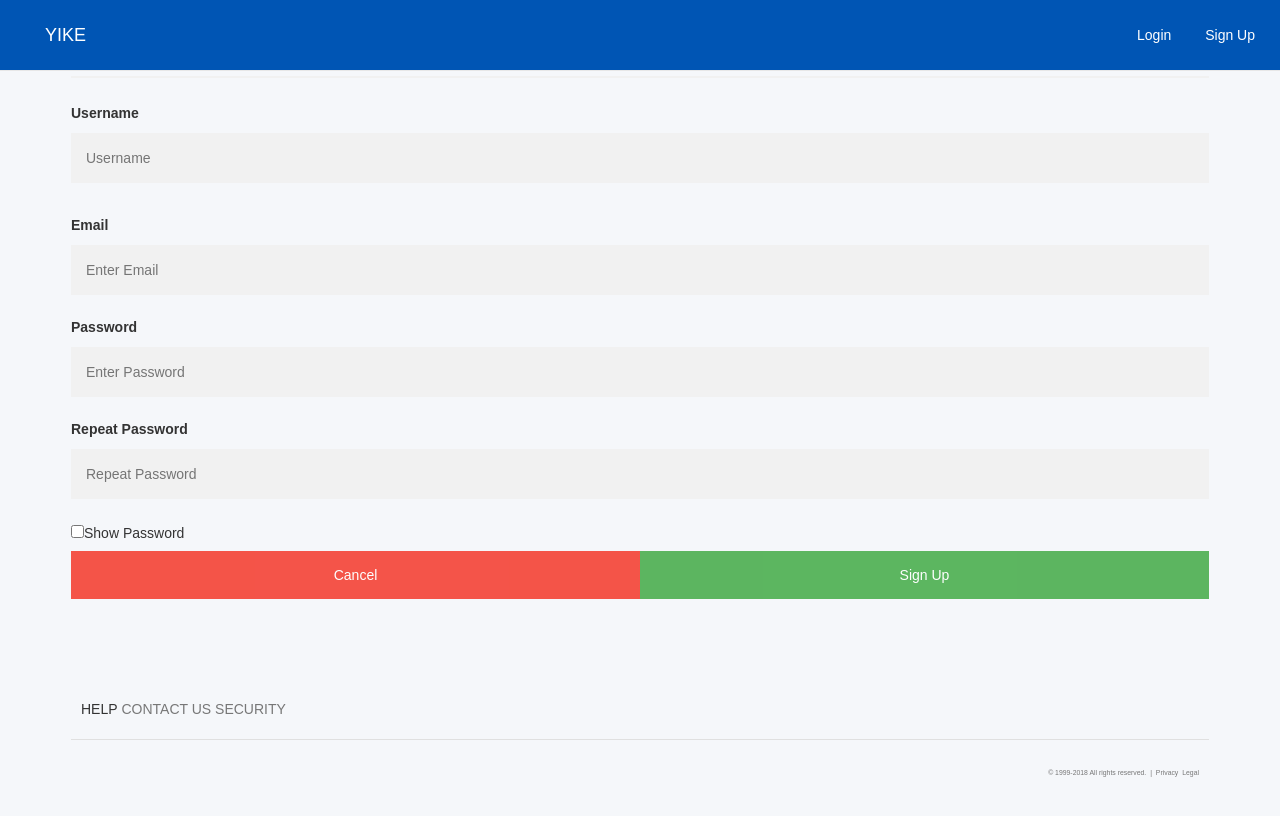
After one commit to dumpalasaiavinash/Yike, a Django app: page /Client/signin/ in a window 1280 px wide. The commit adds this page. Run offline with Django 3.2, Linux system fonts and the light colour scheme; some libraries are stand-ins or nearby versions.

Commit message:
client_login

```diff
--- /dev/null
+++ b/Client/templates/Client/client_loggedin.html
@@ -0,0 +1 @@
+<h1>logged in </h1>
--- /dev/null
+++ b/Client/templates/Client/client_signup.html
@@ -0,0 +1,123 @@
+{% extends "home/base.html" %}
+{% load static %}
+{% block body %}
+
+                <style>
+                body {font-family: Arial, Helvetica, sans-serif;}
+                * {box-sizing: border-box}
+
+                /* Full-width input fields */
+                input[type=text], input[type=password] {
+                  width: 100%;
+                  padding: 15px;
+                  margin: 5px 0 22px 0;
+                  display: inline-block;
+                  border: none;
+                  background: #f1f1f1;
+                }
+
+                input[type=text]:focus, input[type=text]:focus {
+                  background-color: #ddd;
+                  outline: none;
+                }
+
+                hr {
+                  border: 1px solid #f1f1f1;
+                  margin-bottom: 25px;
+                }
+
+                /* Set a style for all buttons */
+                button {
+                  background-color: #4CAF50;
+                  color: white;
+                  padding: 14px 20px;
+                  margin: 8px 0;
+                  border: none;
+                  cursor: pointer;
+                  width: 100%;
+                  opacity: 0.9;
+                }
+
+                button:hover {
+                  opacity:1;
+                }
+
+                /* Extra styles for the cancel button */
+                .cancelbtn {
+                  padding: 14px 20px;
+                  background-color: #f44336;
+                }
+
+                /* Float cancel and signup buttons and add an equal width */
+                .cancelbtn, .signupbtn {
+                  float: left;
+                  width: 50%;
+                }
+
+                /* Add padding to container elements */
+                .container {
+                  padding: 16px;
+                }
+
+                /* Clear floats */
+                .clearfix::after {
+                  content: "";
+                  clear: both;
+                  display: table;
+                }
+
+                /* Change styles for cancel button and signup button on extra small screens */
+                @media screen and (max-width: 300px) {
+                  .cancelbtn, .signupbtn {
+                     width: 100%;
+                  }
+                }
+                </style>
+                <body>
+                                <form method="POST" action="{% url 'client_signin' %}">
+                                        {% csrf_token %}
+                  <div class="container">
+
+                    <hr>
+                    <label for="Username"><b>Username</b></label>
+                    <input type="text" id = "userid" title = "no special characters" placeholder="Username" name="Username" pattern = "^(?=.*[a-z])|(?=.*[A-Z])|(?=.*[0-9]).{4,16}$" required>
+                    <p id ="usertext"></p>
+                    <label for="email"><b>Email</b></label>
+                    <input type="text" placeholder="Enter Email" name="email" required>
+
+                    <label for="psw"><b>Password</b></label>
+                    <input id = "myInput" type="password" title="at least 1 lowercase and 1 uppercase and one numeric and special character atleast length is 8 " placeholder="Enter Password" pattern = "^(?=.*[a-z])(?=.*[A-Z])(?=.*[0-9])(?=.*[!@#$%^&*_=+-]).{8,16}$" name="psw"  required>
+                    <label for="psw-repeat"><b>Repeat Password</b></label>
+
+                    <input id = "myInput1" type="password" placeholder="Repeat Password" minlength="8" maxlength="16" name="psw-repeat" required>
+                    <input type="checkbox" onclick="myFunction()">Show Password
+                    <div class="clearfix">
+                      <button type="button" class="cancelbtn">Cancel</button>
+                      <button type="submit" class="signupbtn">Sign Up</button>
+                    </div>
+                  </div>
+                </form>
+
+                <script>
+                function myFunction() {
+                var x = document.getElementById("myInput");
+                var y = document.getElementById("myInput1");
+                if (x.type === "password") {
+                  x.type = "text";
+                } else {
+                  x.type = "password";
+                }
+
+                if (y.type == "password") {
+                  y.type = "text";
+                } else {
+                  y.type = "password";
+                }
+              }
+
+                </script>
+
+                 </body>
+                </html>
+
+             {% endblock %}
--- a/Client/templates/Client/second.html
+++ b/Client/templates/Client/second.html
@@ -3,6 +3,8 @@
 
 
 {% block body %}
+
+
 <div class = "sheet">
         <link href="https://fonts.googleapis.com/icon?family=Material+Icons" rel="stylesheet">
     <link rel="stylesheet" href="{% static "Client/css/first.css" %}">
@@ -38,4 +40,5 @@
 
 
 
+
 {% endblock %}
--- a/Client/urls.py
+++ b/Client/urls.py
@@ -5,4 +5,9 @@ urlpatterns = [
     path('firstpage/', views.firstpage,name='firstpage'),
     path('secondpage/',views.secondpage,name='secondpage'),
     path('thirdpage/',views.thirdpage,name='thirdpage'),
+    path('track/',views.track,name='track'),
+    path('signup/',views.client_signup,name='client_signup'),
+    path('signin/',views.client_signin,name='client_signin'),
+    path('login/',views.client_login,name='client_login'),
+    path('loggedin/',views.client_loggedin,name='client_loggedin')
 ]
--- a/Client/views.py
+++ b/Client/views.py
@@ -1,11 +1,127 @@
 from django.shortcuts import render
+from django.contrib import sessions
+import copy
+import boto3
+from boto3.dynamodb.conditions import Key, Attr
+from datetime import date
+import re,hashlib
+
 
 # Create your views here.
 def firstpage(request):
     return render(request, 'Client/first.html')
 
 def secondpage(request):
-    return render(request, 'Client/second.html')
+    dynamodb=boto3.resource('dynamodb')
+    table=dynamodb.Table('departments')
+    response = table.scan(
+                ProjectionExpression="department_name",
+            )
+    #print(response['Items'][0]['department_name'])
+
+    context = response['Items']
+
+    departments=[]
+    for i in context:
+        departments.append(i['department_name'])
+
+    context={
+        'departments':departments
+    }
+
+    if request.method=="POST":
+        comp = request.POST['complaint']
+        dynamodb=boto3.resource('dynamodb')
+        table=dynamodb.Table('complaint')
+        response = table.scan(
+                    ProjectionExpression="complaint_id",
+                )
+
+        table.put_item(
+            Item={
+                'complaint_id':len(response['Items'])+1,
+                'complaint':comp,
+
+            }
+            )
+    return render(request, 'Client/second.html',context)
 
 def thirdpage(request):
     return render(request, 'Client/third.html')
+
+def track(request):
+    return render(request,'Client/track.html')
+
+def complaint(request):
+        return render(request,'Client/second.html')
+
+def client_signup(request):
+
+    return render(request,'Client/client_signup.html')
+
+def client_signin(request):
+    #form validation
+    if request.method=="POST":
+        dynamodb=boto3.resource('dynamodb')
+        table=dynamodb.Table('clients')
+        response = table.scan()
+        context = response['Items']
+        username = request.POST.get('Username')
+        email    = request.POST.get('email')
+        password = request.POST.get('psw')
+        repassword = request.POST.get('psw-repeat')
+        print(username,email,password,repassword)
+
+        #mail validation
+        regex = '^\w+([\.-]?\w+)*@\w+([\.-]?\w+)*(\.\w{2,3})+$'
+        if(re.search(regex,email)):
+            m = 1
+            print('VALID EMAIL')
+        else:
+            m=0
+        #username validation
+        if(m==1):
+            for con in context:
+                print(con['username'],username)
+                if(con['username']==username or con['email']==email):
+                    print('yes')
+                    return render(request,'Client/client_signup.html')
+                else:
+                     if(password==repassword):
+                        print(password)
+                        password_hashed = hashlib.sha256(password.encode())
+                        password_hashed = password_hashed.hexdigest()
+                        print(password_hashed)
+                        table.put_item(
+                            Item={
+                                'client_id':len(response['Items'])+1,
+                                'username':username,
+                                'email':email,
+                                'password':password_hashed,
+                                }
+
+                        )
+                        return render(request,'Client/client_signed.html')
+
+
+    return render(request,'Client/client_signup.html')
+
+
+def client_login(request):
+    return render(request,'Client/client_login.html')
+
+def client_loggedin(request):
+    if request.method=="POST":
+        dynamodb=boto3.resource('dynamodb')
+        table=dynamodb.Table('clients')
+        response = table.scan()
+        context = response['Items']
+        email    = request.POST.get('email')
+        password = request.POST.get('psw')
+        password_hashed = hashlib.sha256(password.encode())
+        password_hashed = password_hashed.hexdigest()
+        for passw in context:
+            print(passw['password'],password_hashed)
+            if(passw['password'] == password_hashed):
+                return render(request,'Client/client_loggedin.html')
+    return render(request,'Client/client_login.html')
```
Also changed, not shown: Client/templates/Client/client_login.html (added, +109 -0 lines), Client/templates/Client/client_signed.html (added, +7 -0 lines).
